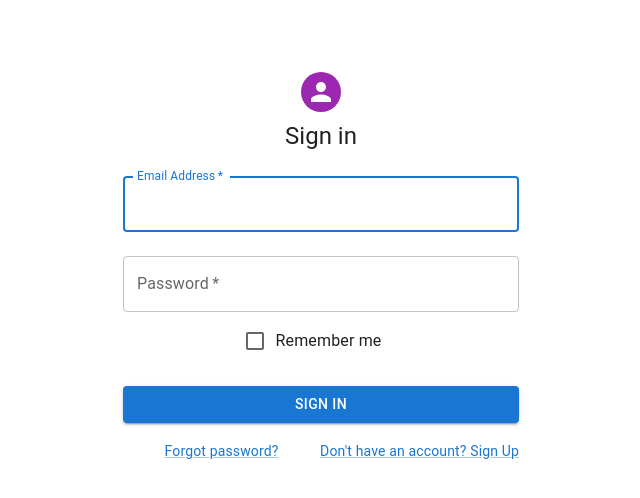
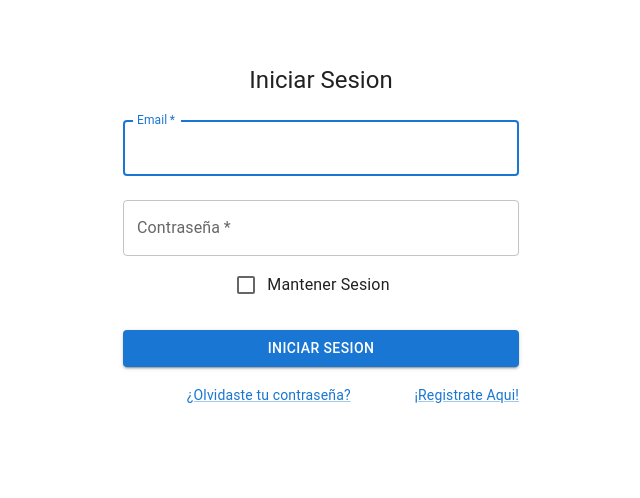
Before and after one commit to Said-Asis/Helping-Hand, a React (Create React App) app: page /login in a window 1280 px wide. Shown: the top 498 px of the page, without its empty margins (319-959 px from the left). Built offline with nearby package versions, Linux system fonts and the light colour scheme.

Commit message:
Correcion de texto en Login

```diff
--- a/src/pages/Login.js
+++ b/src/pages/Login.js
@@ -20,7 +20,7 @@ export default function Login() {
     const data = new FormData(event.currentTarget);
     console.log({
       email: data.get('email'),
-      password: data.get('password'),
+      contraseña: data.get('contraseña'),
     });
   };
 
@@ -36,10 +36,8 @@ export default function Login() {
             alignItems: 'center',
           }}
         >
-          <Avatar sx={{ m: 1, bgcolor: 'secondary.main' }}>
-          </Avatar>
           <Typography component="h1" variant="h5">
-            Sign in
+            Iniciar Sesion
           </Typography>
           <Box component="form" onSubmit={handleSubmit} noValidate sx={{ mt: 1 }}>
             <TextField
@@ -47,7 +45,7 @@ export default function Login() {
               required
               fullWidth
               id="email"
-              label="Email Address"
+              label="Email"
               name="email"
               autoComplete="email"
               autoFocus
@@ -56,15 +54,15 @@ export default function Login() {
               margin="normal"
               required
               fullWidth
-              name="password"
-              label="Password"
-              type="password"
-              id="password"
-              autoComplete="current-password"
+              name="contraseña"
+              label="Contraseña"
+              type="contraseña"
+              id="contraseña"
+              autoComplete="current-contraseña"
             />
             <FormControlLabel
               control={<Checkbox value="remember" color="primary" />}
-              label="Remember me"
+              label="Mantener Sesion"
             />
             <Button
               type="submit"
@@ -72,17 +70,17 @@ export default function Login() {
               variant="contained"
               sx={{ mt: 3, mb: 2 }}
             >
-              Sign In
+              Iniciar Sesion
             </Button>
             <Grid container>
               <Grid item xs>
                 <Link href="#" variant="body2">
-                  Forgot password?
+                ¿Olvidaste tu contraseña?
                 </Link>
               </Grid>
               <Grid item>
-                <Link href="#" variant="body2">
-                  {"Don't have an account? Sign Up"}
+                <Link href="/register" variant="body2">
+                  {"¡Registrate Aqui!"}
                 </Link>
               </Grid>
             </Grid>
```
